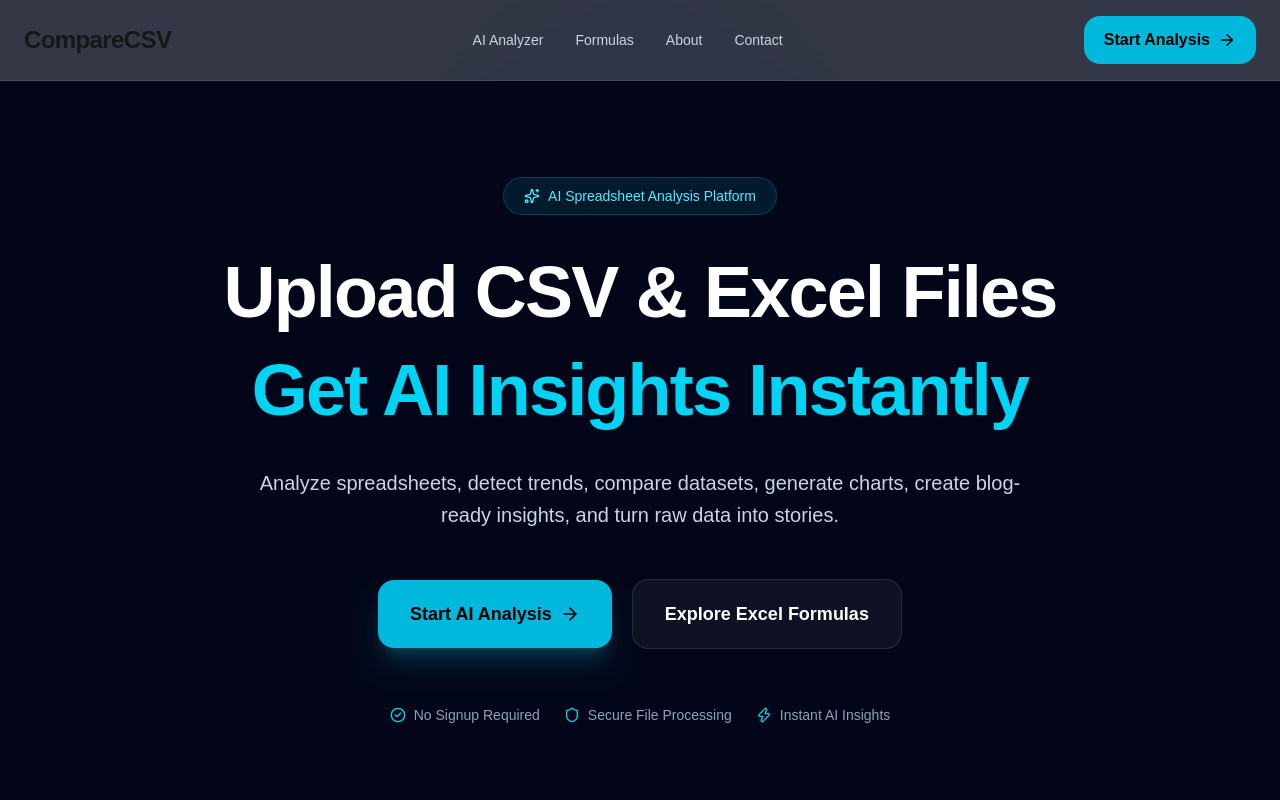
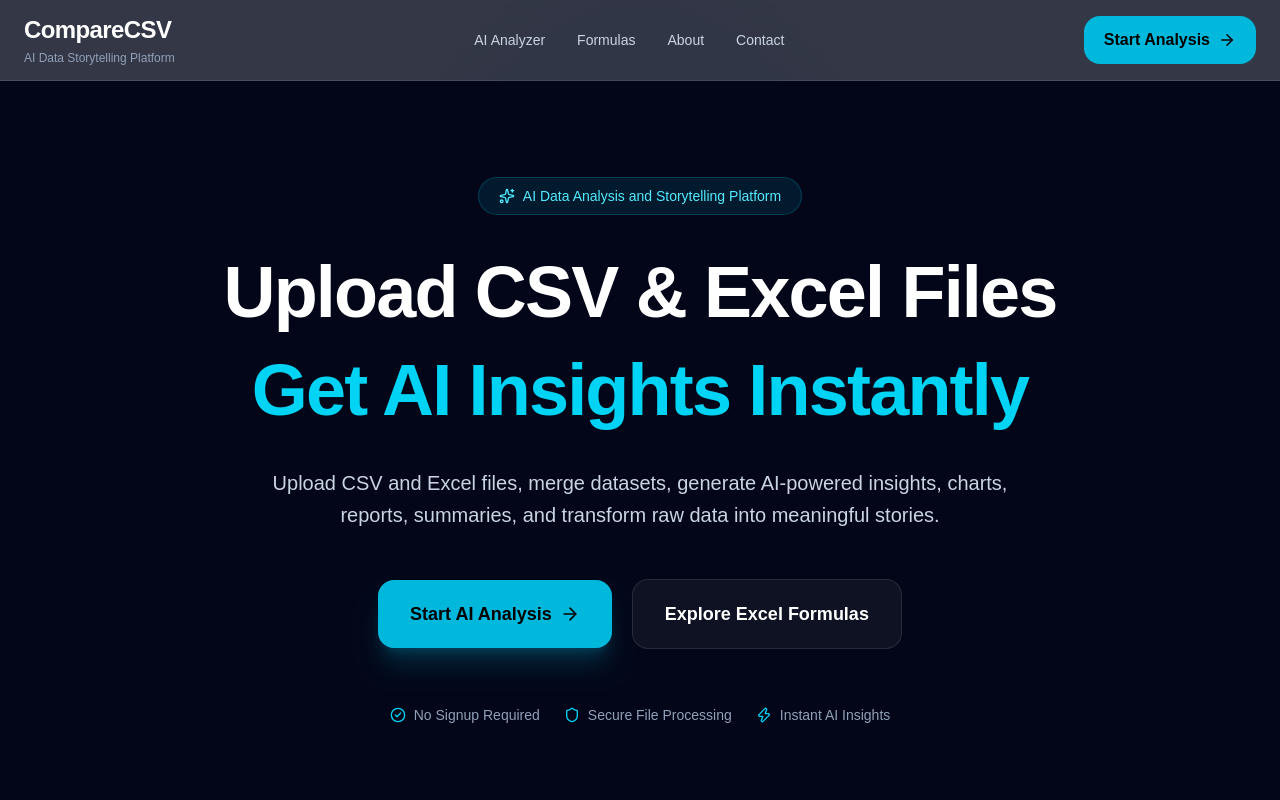
Before and after one commit to namrata505/comparecsv, a Next.js app: page / in a window 1280 px wide. Shown: the top 800 px of the page. Built offline with nearby package versions, Linux system fonts and the light colour scheme.

Commit message:
Updated Tagline

```diff
--- a/app/page.tsx
+++ b/app/page.tsx
@@ -26,7 +26,7 @@ export default function HomePage() {
 
           <div className="inline-flex items-center gap-2 rounded-full border border-cyan-400/20 bg-cyan-400/10 px-5 py-2 text-sm text-cyan-300 mb-8">
             <Sparkles size={16} />
-            AI Spreadsheet Analysis Platform
+            AI Data Analysis and Storytelling Platform
           </div>
 
           <h1 className="text-5xl md:text-7xl font-bold tracking-tight leading-tight">
@@ -37,9 +37,10 @@ export default function HomePage() {
           </h1>
 
           <p className="mt-8 text-lg md:text-xl text-slate-300 leading-8 max-w-3xl mx-auto">
-            Analyze spreadsheets, detect trends, compare datasets,
-            generate charts, create blog-ready insights,
-            and turn raw data into stories.
+            Upload CSV and Excel files, merge datasets,
+            generate AI-powered insights, charts,
+            reports, summaries, and transform raw data
+            into meaningful stories.
           </p>
 
           <div className="mt-12 flex flex-col sm:flex-row items-center justify-center gap-5">
--- a/components/SiteHeader.tsx
+++ b/components/SiteHeader.tsx
@@ -5,9 +5,18 @@ export default function SiteHeader() {
   return (
     <header className="sticky top-0 z-50 border-b border-white/10 bg-slate-950/80 backdrop-blur-xl">
       <div className="max-w-7xl mx-auto px-6 h-20 flex items-center justify-between">
-        <Link href="/" className="text-2xl font-bold tracking-tight">
-          CompareCSV
-        </Link>
+        <div>
+          <Link
+            href="/"
+            className="text-2xl font-bold tracking-tight text-white"
+          >
+            CompareCSV
+          </Link>
+
+          <p className="text-xs text-slate-400 mt-1">
+            AI Data Storytelling Platform
+          </p>
+        </div>
 
         <nav className="hidden md:flex items-center gap-8 text-sm text-slate-300">
           <Link href="/analyze" className="hover:text-cyan-400 transition">
```
